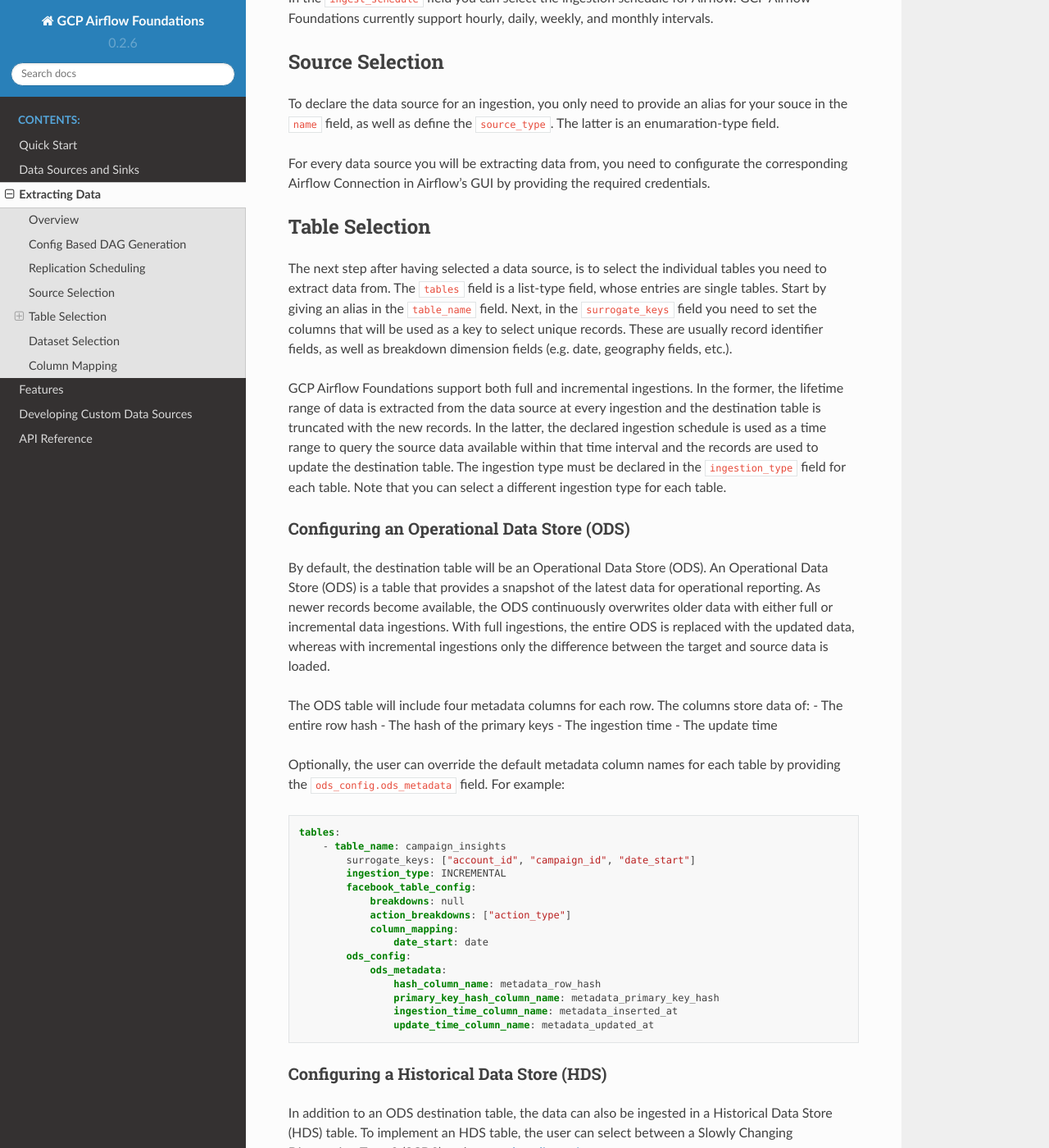
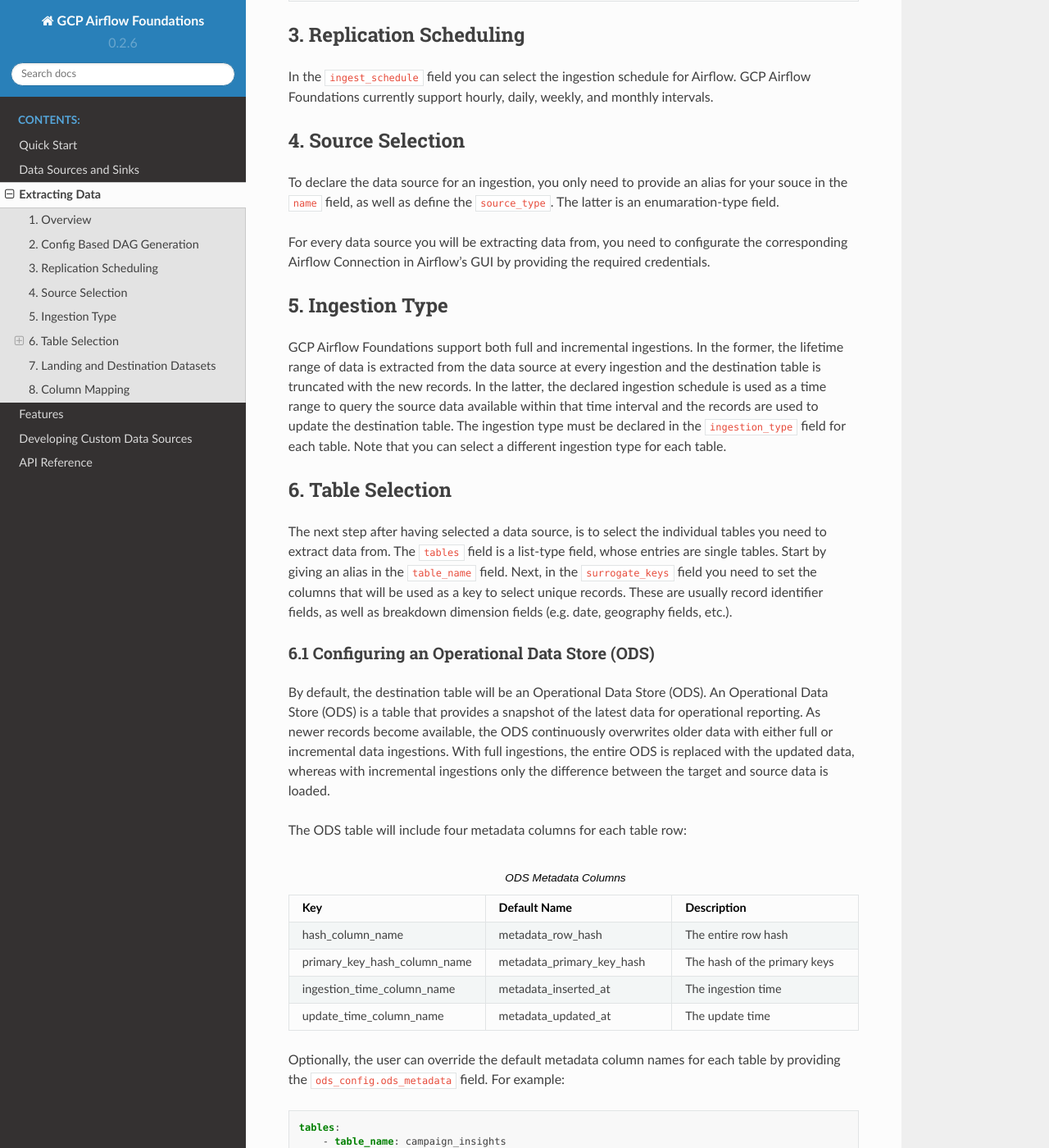
Before and after one commit to badal-io/gcp-airflow-foundations, a Sphinx documentation site: the page built from docs/data_extraction.rst, in a window 1280 px wide and 1400 px high, scrolled down 1716 px. Shown: the whole window at 82% size. Built offline with Sphinx 7.4.7 and the Read the Docs theme 2.0.0, drawn with Linux system fonts in a browser that asks for light colours; some of the changed text lies outside the part shown.

Commit message:
Edits to data extraction section

```diff
--- a/docs/data_extraction.rst
+++ b/docs/data_extraction.rst
@@ -3,12 +3,15 @@
 ********************
 
 .. overview:
-Overview
+1. Overview
 ========================
 The building blocks of the data ingestion DAG are pre-defined in GCP Airflow Foundations, such that the user only needs to configure the parameters of the data ingestion.
-The first step in the ingestion pipeline is to extract the data from a *third-party API* and load them to a staging table in BigQuery. Then, the schema of the staging stable
-is parsed and compared with the schema of the destination tables. If any schema changes are detected, these are migrated to the destination table. Finally,
-the data are upserted to the destination tables.
+The data ingestions follows a set of default steps:
+
+- The first step in the ingestion pipeline is to extract the data from a source and load them to a landing table in BigQuery.
+- The schema of the landing stable is parsed and compared with the schema of the destination tables.
+- If any schema changes are detected, these are migrated to the destination table.
+- Finally, the data are upserted to the destination tables.
 
 This can be visualized in the tree diagram bellow:
 
@@ -16,7 +19,7 @@
     :width: 600
 
 .. dag_generation:
-Config Based DAG Generation
+2. Config Based DAG Generation
 ========================
 GCP Airflow Foundations support the dynamic generation of ETL/ELT DAGs from simple, user-provided configuation files written in YAML.
 At minimum, the user declares in the configuration file the derised ingestion mode and the type of the data source, along with the required source tables to be ingested.
@@ -37,7 +40,7 @@
         start_date: "2021-01-01"
         dataset_data_name: facebook
         landing_zone_options:
-            landing_zone_dataset: staging_zone
+            landing_zone_dataset: landing_zone
         facebook_options:
             account_lookup_scope: full
             fields: [
@@ -64,13 +67,13 @@
                 action_breakdowns: ["action_type"]
 
 .. schedule:
-Replication Scheduling
+3. Replication Scheduling
 ========================
 In the ``ingest_schedule`` field you can select the ingestion schedule for Airflow.
 GCP Airflow Foundations currently support hourly, daily, weekly, and monthly intervals.
 
 .. source_selection:
-Source Selection
+4. Source Selection
 ========================
 
 To declare the data source for an ingestion, you only need to provide an alias for your souce in the ``name`` field, as well as define the ``source_type``.
@@ -79,35 +82,53 @@
 For every data source you will be extracting data from, you need to configurate the corresponding Airflow Connection in Airflow's GUI by providing the required
 credentials.
 
+.. ingestion_type
+5. Ingestion Type
+========================
+GCP Airflow Foundations support both full and incremental ingestions. In the former, the lifetime range of data is extracted from the data source at every ingestion
+and the destination table is truncated with the new records. In the latter, the declared ingestion schedule is used as a time range to query the source data available within
+that time interval and the records are used to update the destination table. The ingestion type must be declared in the ``ingestion_type`` field for each table.
+Note that you can select a different ingestion type for each table.
+
 .. table_selection:
-Table Selection
+6. Table Selection
 ========================
 
 The next step after having selected a data source, is to select the individual tables you need to extract data from. The ``tables`` field is a list-type field, whose entries
 are single tables. Start by giving an alias in the ``table_name`` field. Next, in the ``surrogate_keys`` field you need to set the columns that will be used as a key to select unique records.
 These are usually record identifier fields, as well as breakdown dimension fields (e.g. date, geography fields, etc.).
 
-GCP Airflow Foundations support both full and incremental ingestions. In the former, the lifetime range of data is extracted from the data source at every ingestion
-and the destination table is truncated with the new records. In the latter, the declared ingestion schedule is used as a time range to query the source data available within
-that time interval and the records are used to update the destination table. The ingestion type must be declared in the ``ingestion_type`` field for each table.
-Note that you can select a different ingestion type for each table.
-
 .. ods:
-Configuring an Operational Data Store (ODS)
+6.1 Configuring an Operational Data Store (ODS)
 -----------------------------------------------
 
 By default, the destination table will be an Operational Data Store (ODS). An Operational Data Store (ODS) is a table that provides a snapshot of
 the latest data for operational reporting. As newer records become available, the ODS continuously overwrites older data with either full or incremental data ingestions.
 With full ingestions, the entire ODS is replaced with the updated data, whereas with incremental ingestions only the difference between the target and source data is loaded.
 
-The ODS table will include four metadata columns for each row. The columns store data of:
-- The entire row hash
-- The hash of the primary keys
-- The ingestion time
-- The update time
+The ODS table will include four metadata columns for each table row:
+
+.. list-table:: ODS Metadata Columns
+   :widths: 33 33 33
+   :header-rows: 1
+
+   * - Key
+     - Default Name
+     - Description
+   * - hash_column_name
+     - metadata_row_hash
+     - The entire row hash
+   * - primary_key_hash_column_name
+     - metadata_primary_key_hash
+     - The hash of the primary keys
+   * - ingestion_time_column_name
+     - metadata_inserted_at
+     - The ingestion time
+   * - update_time_column_name
+     - metadata_updated_at
+     - The update time
 
 Optionally, the user can override the default metadata column names for each table by providing the ``ods_config.ods_metadata`` field. For example:
-
 
 .. code-block:: yaml
 
@@ -128,23 +149,23 @@
                     update_time_column_name: metadata_updated_at
 
 .. hds:
-Configuring a Historical Data Store (HDS)
+6.2 Configuring a Historical Data Store (HDS)
 -----------------------------------------------
 
 In addition to an ODS destination table, the data can also be ingested in a Historical Data Store (HDS) table.
-To implement an HDS table, the user can select between a Slowly Changing Diemension Type 2 (SCD2) and a `snapshot dimension <https://maximebeauchemin.medium.com/functional-data-engineering-a-modern-paradigm-for-batch-data-processing-2327ec32c42a>`_.
+To implement an HDS table, the user can select between a Slowly Changing Diemension Type 2 (SCD2) and a `snapshot <https://maximebeauchemin.medium.com/functional-data-engineering-a-modern-paradigm-for-batch-data-processing-2327ec32c42a>`_.
 
-Slowly Changing Diemension Type 2 (SCD2)
+6.2.1 Slowly Changing Diemension Type 2 (SCD2)
 ^^^^^^^^^^^^^^^^^^^^^^^^^^^^^^^^^^^^^^^^^^^^^^
 In SCD2, a new row is inserted for each change to an existing record in the corresponding target table, as well as for entirely new records.
 Each record row has metadata timestamp columns that indicate the time of insertion, update, and expiration.
 
-Snapshot Dimension
+6.2.2 Snapshot
 ^^^^^^^^^^^^^^^^^^^^^^^^^^^^^^^^^^^^^^^^^^^^^^
-With dimension snapshots, a new partition is appended to the target table at each ETL schedule.
-Therefore, the target table comprises a collection of dimension snapshots where each partition contains the full dimension at a point in time.
+With snapshots, a new partition is appended to the target table at each ETL schedule.
+Therefore, the target table comprises a collection of snapshots where each partition contains the full dimension at a point in time.
 
-Comparison of SCD2 and Snapshotting
+6.2.3 Comparison of SCD2 and Snapshotting
 ^^^^^^^^^^^^^^^^^^^^^^^^^^^^^^^^^^^^^^^^^^^^^^
 - Even though the SCD2 approach is more computationally efficient, it is also more difficult to maintain and reproduce. Snapshot tables, on the other hand, do not require complex transformations.
 - Snapshot tables result in significantly larger tables (since all data is replicated every day) which can result in higher storage costs.  However using properly partitioned BigQuery tables mitigates this - partitioned older than 90 days (if they have not been edited) are automatically moved to Big Query long term storage.
@@ -153,7 +174,7 @@
 - Snapshot tables follow the  “functional data engineering ” principle. Most importantly operations are idempotent such that re-running ingestion for the same day will not result in data duplicates or corrupt data.
 - Expiring old data is easier with snapshot tables.
 
-Ingesting Data to an HDS Table
+6.2.4 Ingesting Data to an HDS Table
 ^^^^^^^^^^^^^^^^^^^^^^^^^^^^^^^^^^^^^^^^^^^^^^
 To configure an HDS ingestion, the user has to declare the HDS type in under each table. For example:
 
@@ -172,24 +193,46 @@
                 hds_table_type: SNAPSHOT
                 hds_table_time_partitioning: DAY
                 hds_metadata:
-                    eff_start_time_column_name: af_metadata_created_at
-                    eff_end_time_column_name: af_metadata_expired_at
-                    hash_column_name: af_metadata_row_hash
+                    eff_start_time_column_name: metadata_created_at
+                    eff_end_time_column_name: metadata_expired_at
+                    hash_column_name: metadata_row_hash
 
 Note that the ``hds_metadata`` field is optional. If not provided the default column names will be used.
 Also note that the ``hds_table_time_partitioning`` is only needed for snapshot-type HDS tables,
 in which case it must match the ingestion schedule.
 
+The HDS table will include four metadata columns for each table row:
+
+.. list-table:: HDS Metadata Columns
+   :widths: 33 33 33
+   :header-rows: 1
+
+   * - Key
+     - Default Name
+     - Description
+   * - hash_column_name
+     - metadata_row_hash
+     - The entire row hash
+   * - eff_end_time_column_name
+     - metadata_expired_at
+     - The expiration time (if any)
+   * - eff_start_time_column_name
+     - metadata_created_at
+     - The ingestion time
+
 .. dataset:
-Dataset Selection
+7. Landing and Destination Datasets
 ========================
-The ingested data will first be stored in a temporary, staging table in BigQuery.
-The dataset name of the staging tables must be provided in the ``landing_zone_options.landing_zone_dataset`` field.
-From the staging dataset, the data are upserted in the destination tables. The destination dataset can be selected in the
+The ingested data will first be stored in a temporary, landing table in BigQuery.
+The dataset name of the landing tables must be provided in the ``landing_zone_options.landing_zone_dataset`` field.
+From the landing dataset, the data are upserted in the destination tables. The destination dataset can be selected in the
 ``dataset_data_name``.
 
+.. note::
+    The landing tables are deleted after ingestion.
+
 .. mapping:
-Column Mapping
+8. Column Mapping
 ========================
 Both ODS and HDS ingestions support column mapping and schema migration.
 When a data field in the data source is desired to have a different name in the destination table,
```
